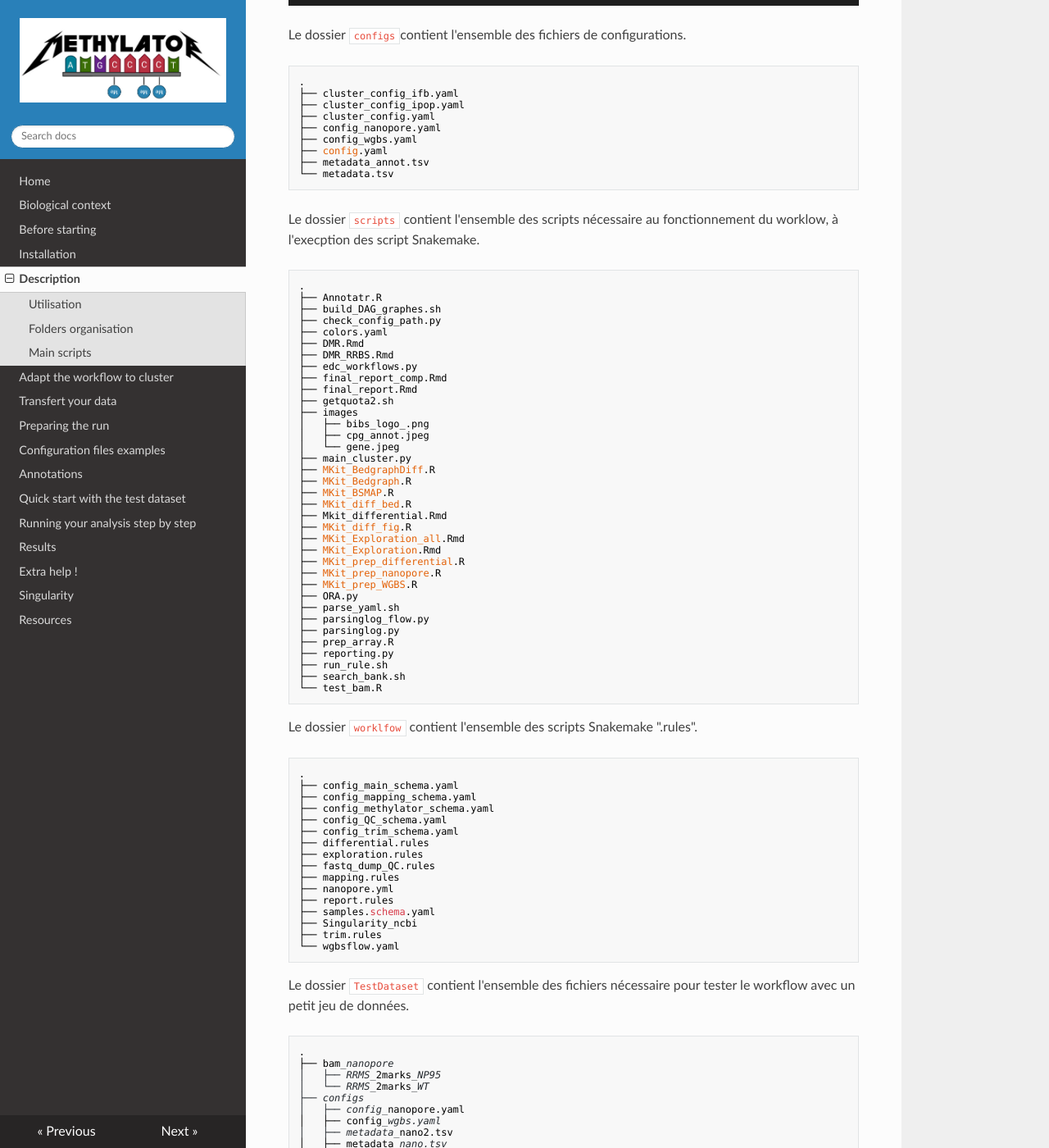
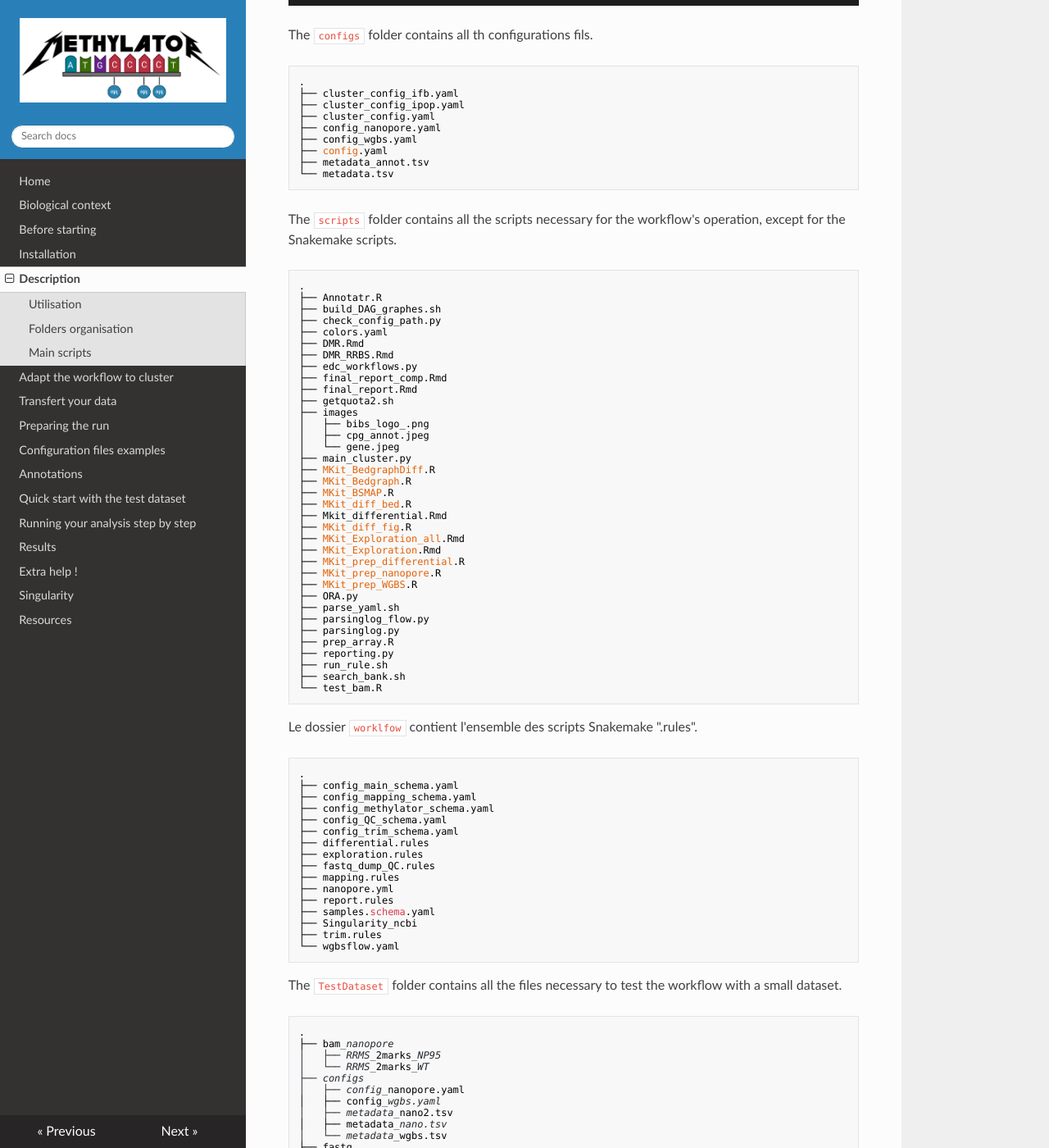
Before and after one commit to parisepigenetics/Methylator-Documentation, an MkDocs documentation site: the page built from docs/description.md, in a window 1280 px wide and 1400 px high, scrolled down 779 px. Shown: the whole window at 82% size. Built offline with MkDocs 1.6.1, drawn with Linux system fonts in a browser that asks for light colours; nearby versions of some CDN libraries.

Commit message:
Update description.md

````diff
--- a/docs/description.md
+++ b/docs/description.md
@@ -20,7 +20,7 @@ In the case of BS-seq data, the workflow begins with files in FASTQ format. It p
 
 ![folders_organisation](img/folder_organisation_worklfow.png)
 
-Le dossier `configs`contient l'ensemble des fichiers de configurations.
+The `configs` folder contains all th configurations fils.
 ```bash
 .
 ├── cluster_config_ifb.yaml
@@ -33,7 +33,7 @@ Le dossier `configs`contient l'ensemble des fichiers de configurations.
 └── metadata.tsv
 ```
 
-Le dossier ` scripts ` contient l'ensemble des scripts nécessaire au fonctionnement du worklow, à l'execption des script Snakemake.
+The `scripts` folder contains all the scripts necessary for the workflow's operation, except for the Snakemake scripts.
 
 ```bash
 .
@@ -95,7 +95,7 @@ Le dossier ` worklfow ` contient l'ensemble des scripts Snakemake ".rules".
 └── wgbsflow.yaml
 ```
 
-Le dossier ` TestDataset ` contient l'ensemble des fichiers nécessaire pour tester le workflow avec un petit jeu de données.
+The  ` TestDataset `  folder contains all the files necessary to test the workflow with a small dataset.
 
 ```bash
 .
````
